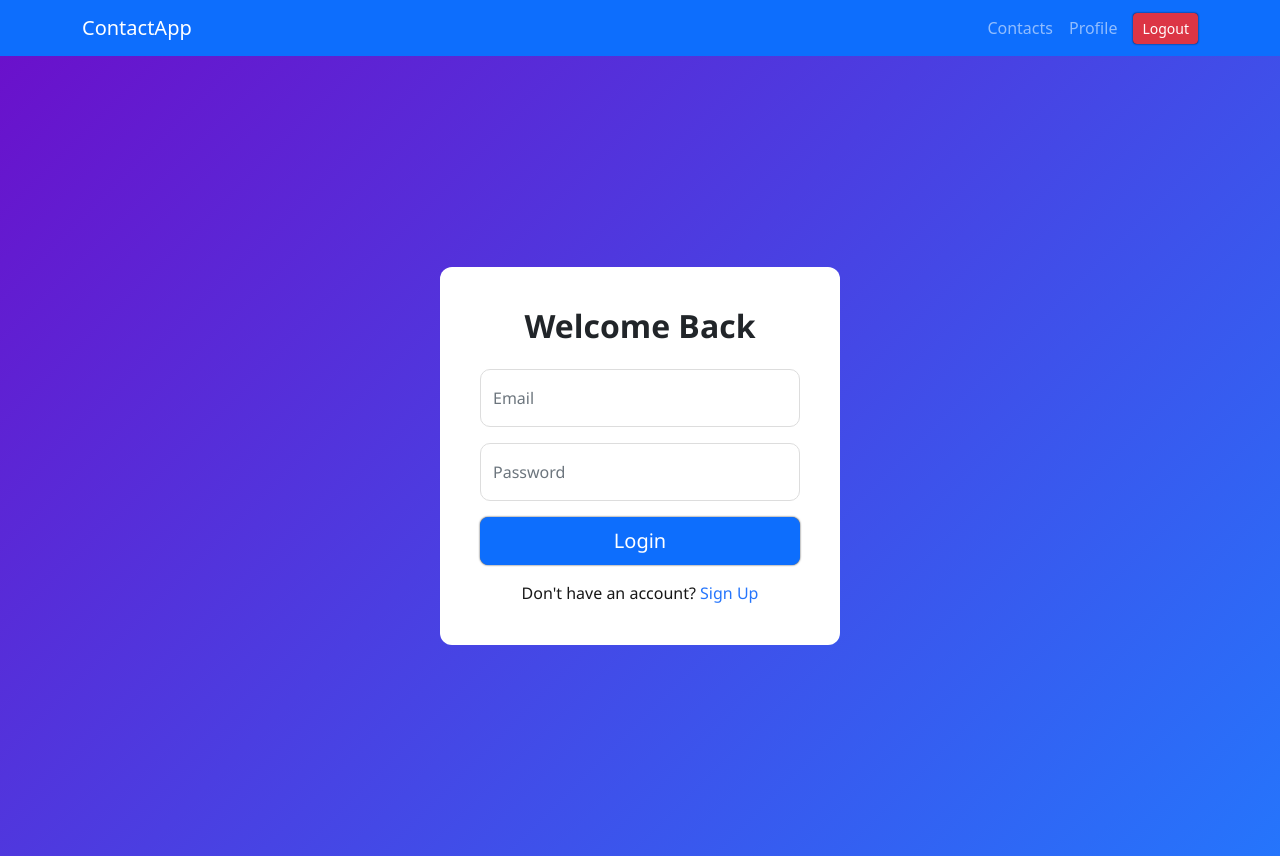
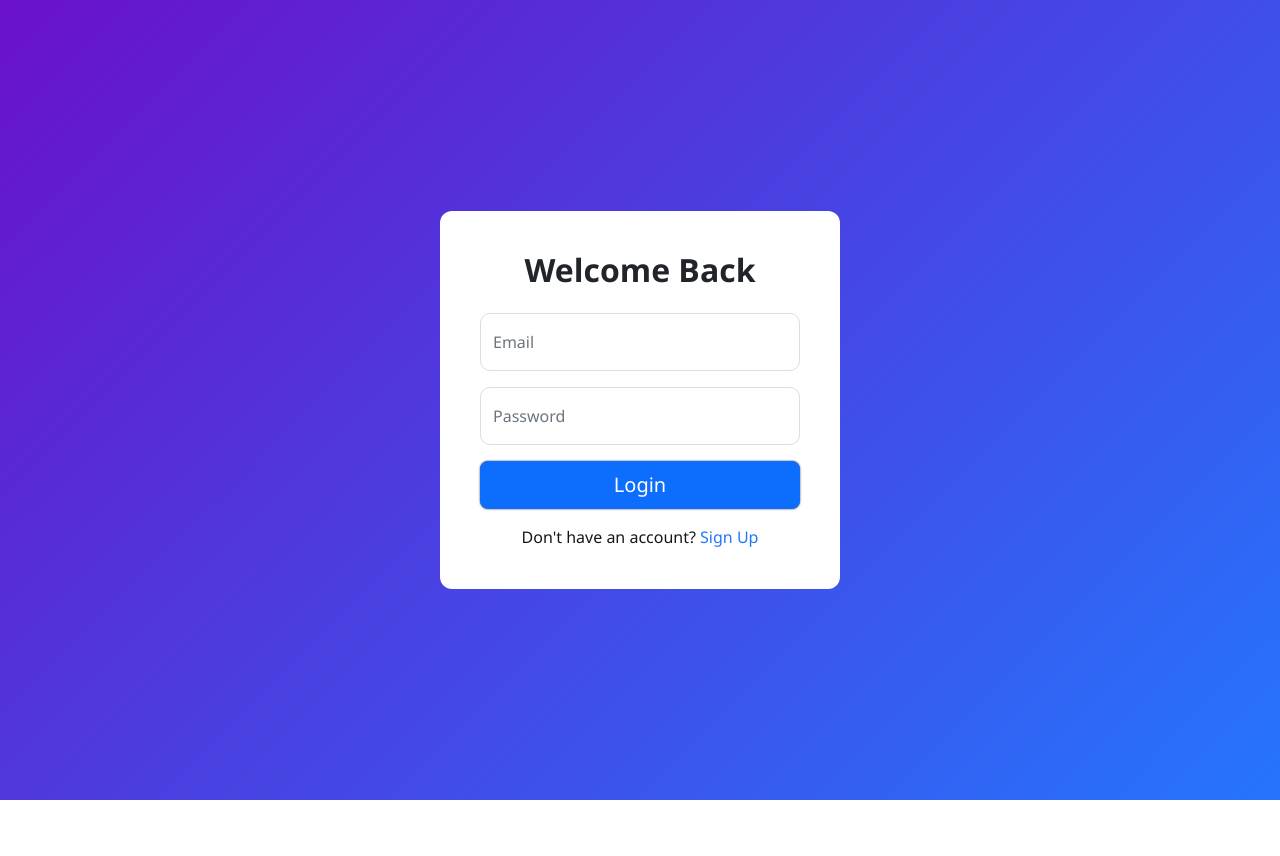
Before and after one commit to chen-singh/contact-management, a React (Create React App) app in the folder frontend/: page / in a window 1280 px wide. After the commit the page ends 800 px from the top, so only its background shows below. Built offline with nearby package versions, Linux system fonts and the light colour scheme; sample sign-in values are in the browser's storage.

Commit message:
Udated files

```diff
--- a/frontend/src/App.js
+++ b/frontend/src/App.js
@@ -38,11 +38,11 @@ import Navbar from "./components/Navbar";
 import PrivateRoute from "./components/PrivateRoute";
 
 function App() {
-  const isLoggedIn = !!localStorage.getItem("user"); // check token instead of "user"
+
 
   return (
     <BrowserRouter>
-      {isLoggedIn && <Navbar />} {/* Navbar only if logged in */}
+
       <Routes>
         {/* Public Routes */}
         <Route path="/" element={<Login />} />
```
